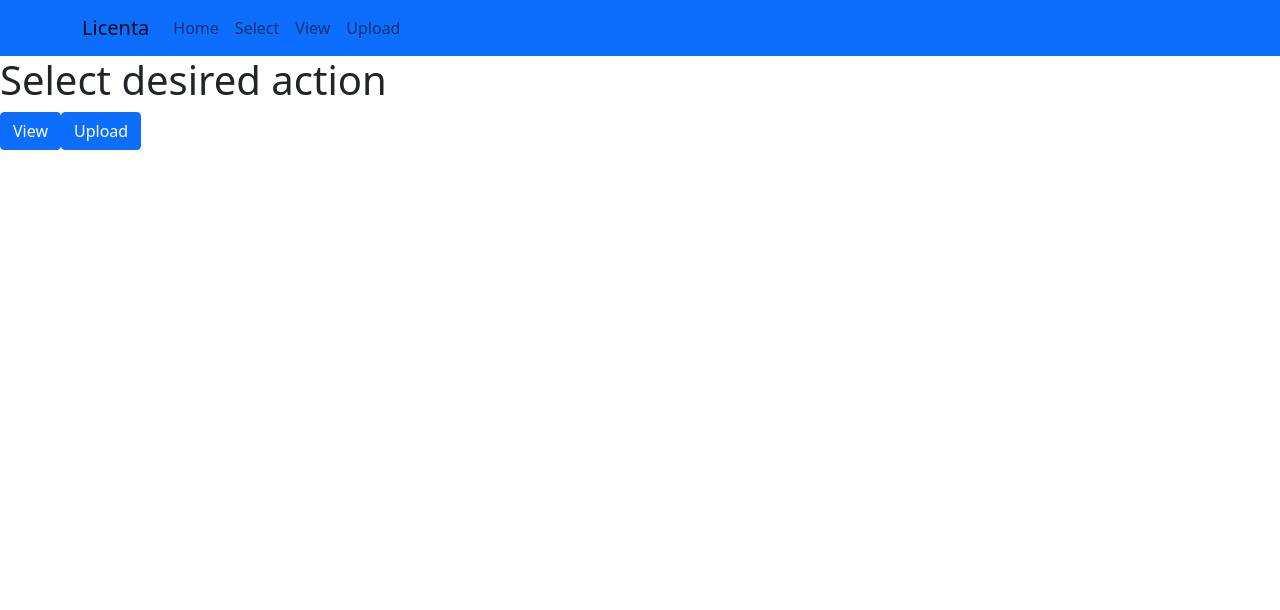
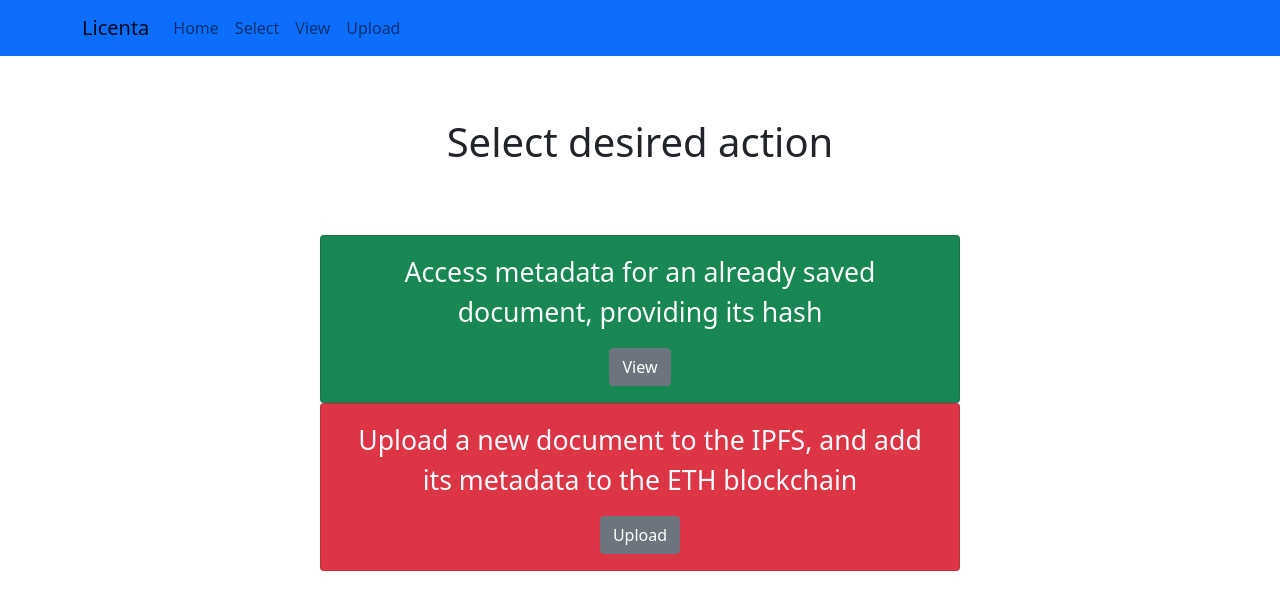
Before and after one commit to adrianmihalcea/licenta, a React (Create React App) app in the folder frontend/: page /select in a window 1280 px wide. Shown: the top 610 px of the page. Built offline with nearby package versions, Linux system fonts and the light colour scheme.

Commit message:
Updated select page

```diff
--- a/frontend/src/components/Home.jsx
+++ b/frontend/src/components/Home.jsx
@@ -1,5 +1,5 @@
 import { React } from "react";
-import { Col, Row, Container, Image, Button } from 'react-bootstrap';
+import { Col, Row, Container, Image, Button, Card } from 'react-bootstrap';
 import { useNavigate } from 'react-router-dom';
 
 import logoEth from '../resources/logo_eth.png';
@@ -18,7 +18,7 @@ const Home =() => {
         margin: 'auto',
         textAlign: 'center'
     }}>
-        <Row style={{
+        {/* <Row style={{
             padding: '18%',
             backgroundColor: '#10c4c9',
             borderRadius: '10px'
@@ -32,9 +32,25 @@ const Home =() => {
             <Col><Button onClick={handleGoButton} size="lg" variant="secondary" style={{
                 padding: '2%'
             }}>Let's start</Button></Col>
-        </Row>
+        </Row> */}
+
         <Row style={{
-            paddingTop: '7%'
+            paddingTop: '5%',
+            paddingBottom: '20%'
+        }}><Card bg='info' text='dark' style={{
+            height: '25vh'
+        }}><Card.Body>
+            <Card.Title style={{
+                fontSize: '42pt'
+            }}>Document validation over ETH and IPFS</Card.Title>
+            <Button onClick={handleGoButton} variant='secondary' style={{
+                fontSize: '35pt'
+            }}>Start</Button>
+        </Card.Body></Card></Row>
+
+        <Row style={{
+            padding: '4%',
+            borderStyle: 'dotted'
         }}>
             <Col><Image src={logoEth} className='img-fluid' style={{
                 width: '35%'
--- a/frontend/src/components/Select.jsx
+++ b/frontend/src/components/Select.jsx
@@ -1,4 +1,4 @@
-import { Button } from 'react-bootstrap';
+import { Button, Container, Card, Row } from 'react-bootstrap';
 import { useNavigate } from 'react-router-dom';
 
 const Select = () =>
@@ -13,11 +13,34 @@ const Select = () =>
         navigate('/upload');
     }
 
-    return(<>
-        <h1>Select desired action</h1>
-        <Button onClick={handleViewButton}>View</Button>
-        <Button onClick={handleUploadButton}>Upload</Button>
-    </>);
+    return(<Container fluid style={{
+        width: '50%',
+        margin: 'auto',
+        textAlign: 'center'
+    }}>
+        <Row style={{
+            padding: '10%',
+            borderRadius: '10px'
+        }}>
+            <h1>Select desired action</h1>
+        </Row>
+        <Row><Card bg='success' text='light'><Card.Body>
+                <Card.Text style={{
+                    fontSize: '20pt'
+                }}>
+                Access metadata for an already saved document, providing its hash
+                </Card.Text>
+                <Button onClick={handleViewButton} variant='secondary'>View</Button>
+        </Card.Body></Card></Row>
+        <Row><Card bg='danger' text='light'><Card.Body>
+            <Card.Text style={{
+                fontSize: '20pt'
+            }}>
+            Upload a new document to the IPFS, and add its metadata to the ETH blockchain
+            </Card.Text>
+            <Button onClick={handleUploadButton} variant='secondary'>Upload</Button>
+        </Card.Body></Card></Row>
+    </Container>);
 }
 
 export default Select;
```
